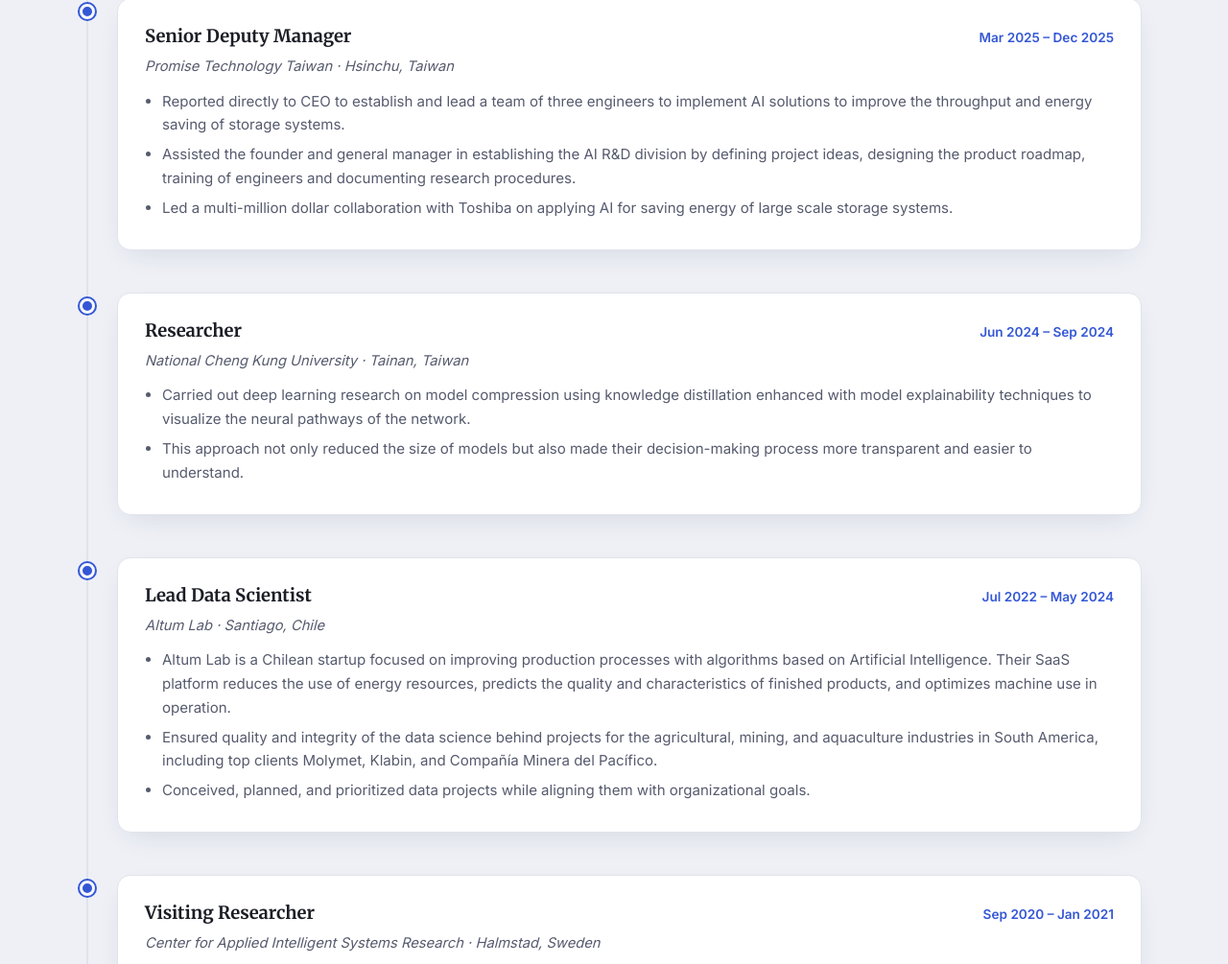
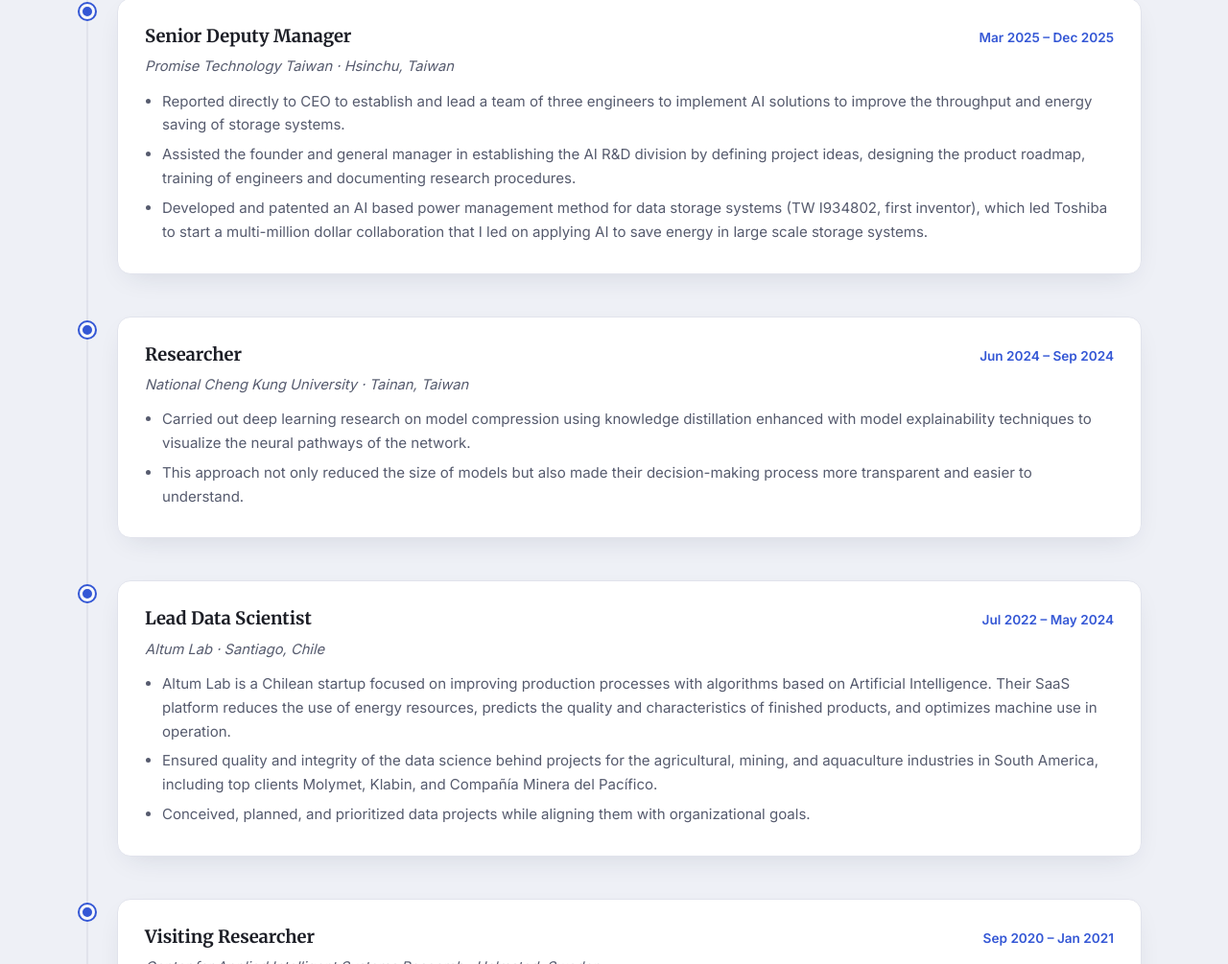
Before and after one commit to Jose-Chang/Jose-Chang.github.io, a plain HTML site: page index.html in a window 1280 px wide. Shown: the part 2005-3010 px from the top of the page at 96% size. Drawn offline with Linux system fonts and the light colour scheme.

Commit message:
Link Promise patent to Toshiba collaboration

```diff
--- a/index.html
+++ b/index.html
@@ -190,7 +190,7 @@
             <ul>
               <li>Reported directly to CEO to establish and lead a team of three engineers to implement AI solutions to improve the throughput and energy saving of storage systems.</li>
               <li>Assisted the founder and general manager in establishing the AI R&D division by defining project ideas, designing the product roadmap, training of engineers and documenting research procedures.</li>
-              <li>Led a multi-million dollar collaboration with Toshiba on applying AI for saving energy of large scale storage systems.</li>
+              <li>Developed and patented an AI based power management method for data storage systems (TW I934802, first inventor), which led Toshiba to start a multi-million dollar collaboration that I led on applying AI to save energy in large scale storage systems.</li>
             </ul>
           </div>
         </div>
```
